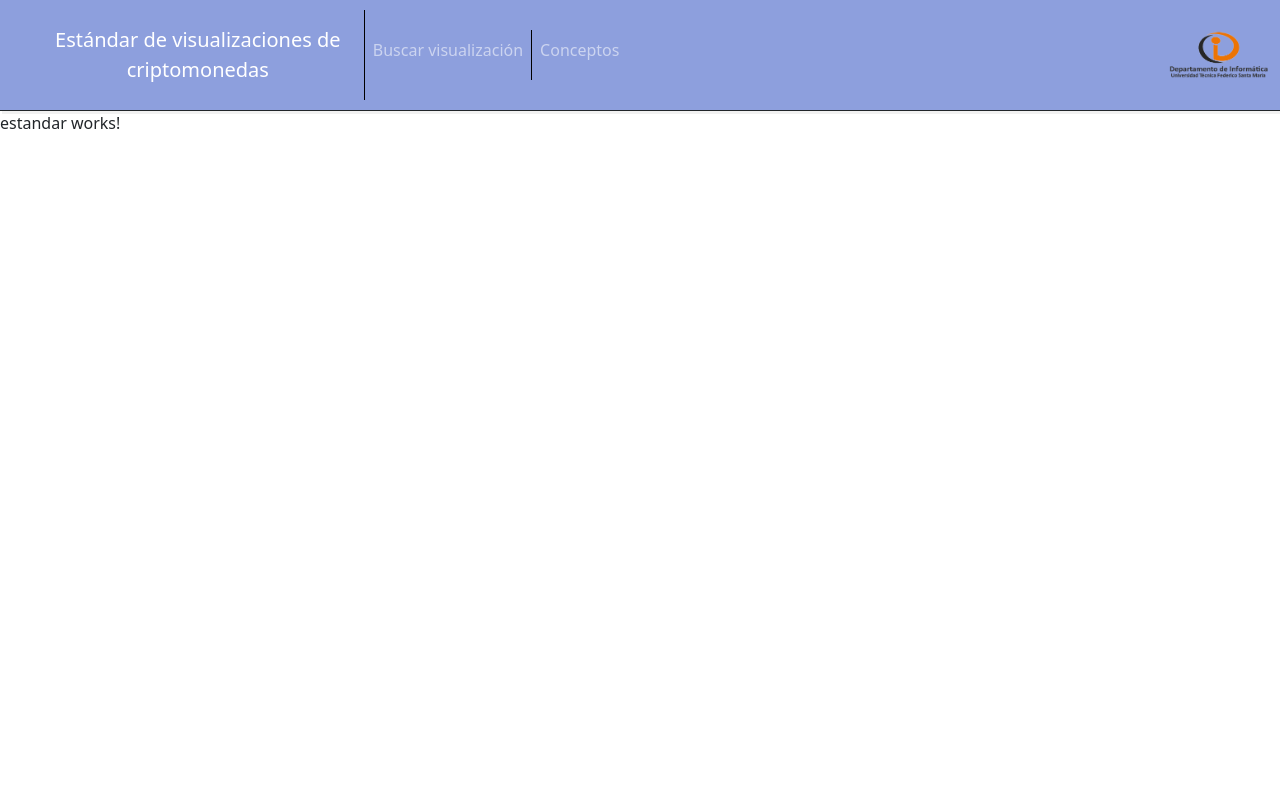
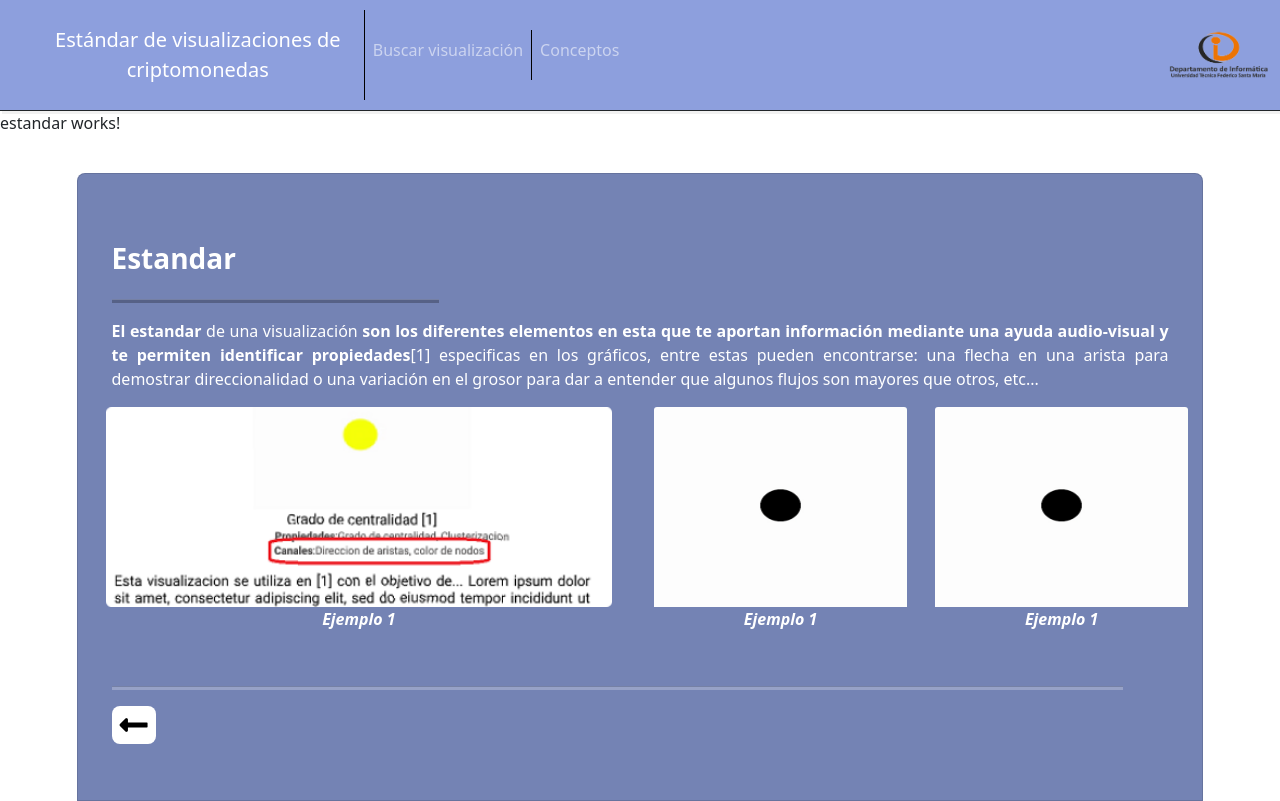
Before and after one commit to pacomauret/memoriaProyecto, an Angular app: page /conceptos/estandar in a window 1280 px wide. Built offline with nearby package versions, Linux system fonts and the light colour scheme.

Commit message:
Buscar visualizacion

```diff
--- a/src/app/estandar/estandar.component.css
+++ b/src/app/estandar/estandar.component.css
@@ -0,0 +1,17 @@
+.centerCard{
+    margin: 3% 6% 0% 6%;
+    background-color: #7483b4;
+    border-radius: 8px;
+    border-bottom-right-radius: 0px;
+    border-bottom-left-radius: 0px;
+}
+
+hr {
+    display: block;
+    height: 2px;
+    border: 0;
+    border-top: 1px solid rgb(124, 124, 124);
+    margin: 1em 0;
+    padding: 0;
+    width: 90%;
+}
--- a/src/app/estandar/estandar.component.html
+++ b/src/app/estandar/estandar.component.html
@@ -1 +1,66 @@
 <p>estandar works!</p>
+
+<body style="margin-top:3%">
+
+
+
+    <section>
+
+        <div class="card centerCard" style='padding-bottom: 0%;color:white'>
+            <h3 style="padding:6% 0% 0 3%"><b>Estandar</b></h3>
+            <div style="margin-left: 3%; display:flex">
+                <hr style="width: 30%;height: 4px;color:black " />
+            </div>
+            <p style='padding: 0 3% 0 3%; text-align: justify;'>
+                <b>El estandar</b> de una visualización <b>son los diferentes elementos en esta que te aportan
+                    información
+                    mediante una ayuda audio-visual y te permiten identificar propiedades</b>[1] especificas en los
+                gráficos,
+                entre estas pueden encontrarse: una flecha en una arista para demostrar direccionalidad o una variación
+                en el grosor para dar a entender que algunos flujos son mayores que otros, etc...
+            </p>
+            <div class="row" style="margin: 0 0%; padding-bottom: 2%; text-align: center;">
+                <div class="col-6">
+                    <img class="card-img-top" src="../../assets/images/image7.png" alt="Card image cap" style='width: 90%;' height="200">
+                    <div class="row">
+                        <i>
+                            <p><b>Ejemplo 1</b>
+                            </p>
+                        </i>
+                    </div>
+                </div>
+                <div class="col-3">
+                    <img class="card-img-top" src="../../assets/images/1D Color Nodos.gif" alt="Card image cap" style='width: 90%;' height="200">
+                    <div class="row">
+                        <i>
+                            <p><b>Ejemplo 1</b>
+                            </p>
+                        </i>
+                    </div>
+                </div>
+                <div class="col-3">
+                    <img class="card-img-top" src="../../assets/images/1D Color Nodos.gif" alt="Card image cap" style='width: 90%;' height="200">
+                    <div class="row">
+                        <i>
+                            <p><b>Ejemplo 1</b>
+                            </p>
+                        </i>
+                    </div>
+                </div>
+            </div>
+            <div style="display:flex">
+                <hr style="margin-left:3%;color:rgb(0, 0, 0); height: 4px;background-color:white ;" />
+            </div>
+            <div>
+                <a [routerLink]="['/conceptos']">
+                    <i class="fas fa-long-arrow-alt-left fa-2x"
+                        style="border-radius: 8px;padding:3px 8px;margin-left: 3%;margin-bottom: 5%;color:black;background-color: white;"></i>
+                </a>
+            </div>
+        </div>
+
+
+    </section>
+    <!--   #############  INFORMACIONES POPUP   ######### -->
+
+</body>
--- a/src/app/nueva-visualizacion/nueva-visualizacion.component.css
+++ b/src/app/nueva-visualizacion/nueva-visualizacion.component.css
@@ -23,3 +23,12 @@ hr {
     min-height: 50%;
     height:90px
   }
+  .SeeMore{
+    background: transparent !important;
+    border-radius: 3px !important;
+    border-style: solid;
+    border-width: 1px;
+    padding: 5px;
+    color:black;
+    text-decoration: solid;
+}
--- a/src/app/nueva-visualizacion/nueva-visualizacion.component.ts
+++ b/src/app/nueva-visualizacion/nueva-visualizacion.component.ts
@@ -11,12 +11,14 @@ declare var $: any
 export class NuevaVisualizacionComponent implements OnInit {
   count = [];
   propiedades: any;
-  canal:string='';
-  visualizacion=[[]];
-  categoria='Escoge una';
-  propiedad='Escoge una';
-  flagAgregar=true;
-  flagFirst=true;
+  canal: string = '';
+  visualizacion = [[]];
+  resultados_prop = '';
+  resultados= [{imagen:'',titulo:'',descripcion:''}];
+  categoria = 'Escoge una';
+  propiedad = 'Escoge una';
+  flagAgregar = true;
+  flagFirst = true;
 
   constructor() { }
 
@@ -25,62 +27,104 @@ export class NuevaVisualizacionComponent implements OnInit {
     $("#informacion").removeClass("active");
     $("#recomendadas").removeClass("active");
   }
-  addCanal(){
-    console.log("categoria=",this.categoria,"propiedad=",this.propiedad)
-    const argumento=[
+
+
+  get_prop() {
+    this.resultados_prop = '';
+    for (var i = 0; i < this.visualizacion.length; i++) {
+      if (this.visualizacion.length - 1 == i) {
+        this.resultados_prop += this.visualizacion[i][1]
+      }
+      else {
+        this.resultados_prop += this.visualizacion[i][1] + ','
+      }
+    }
+  }
+  actualizar_resultados() {
+    var img = ''
+    var img2 = ''
+    if (this.visualizacion.length == 1) {
+      img = '../../assets/images/1D Color Nodos.gif'
+      this.resultados =
+      [{ imagen: img,
+      titulo: "TITULO0",
+      descripcion: "Esta visualización es utilizada en ..."}]
+    }
+    if (this.visualizacion.length == 2) {
+      img = '../../assets/images/2D Tam Ari- Col Nod.gif'
+      img2 = '../../assets/images/2D Tam Nod-Col Nod.gif'
+      this.resultados =
+        [{ imagen: img,
+        titulo: "TITULO1",
+        descripcion: "Esta visualización es utilizada en ..." },
+        { imagen:img2,
+        titulo: "TITULO2",
+        descripcion: "Esta visualización es utilizada en ..."}];
+
+    }
+
+    console.log('this.result', this.resultados)
+  }
+  addCanal() {
+    console.log("categoria=", this.categoria, "propiedad=", this.propiedad)
+    const argumento = [
       this.categoria,
       this.propiedad
     ]
-    console.log("ARGUMENTO=",argumento)
-    if(this.flagFirst==true){
+    console.log("ARGUMENTO=", argumento)
+    if (this.flagFirst == true) {
       this.visualizacion.shift()
-      this.flagFirst=false
+      this.flagFirst = false
     }
 
     this.visualizacion.push(<any>argumento)
+    this.actualizar_resultados()
+    this.get_prop()
   }
-  cambiarPropiedades(categoria:string){
-    console.log("categoria es=",categoria)
-    if (categoria=='Transacciones'){
-      this.propiedades=['a','c'];
+  cambiarPropiedades(categoria: string) {
+    console.log("categoria es=", categoria)
+    if (categoria == 'Transacciones') {
+      this.propiedades = ['Cantidades', 'Tiempos', 'Direcciones'];
 
     }
-    else if(categoria=='Topología'){
-      this.propiedades=['b','d'];
+    else if (categoria == 'Topología') {
+
+      this.propiedades = ['Grado de centralidad', 'Grado de salida y entrada', 'Clusterizacion', 'Herencia entre nodos'];
     }
-    else if(categoria=='Moneda'){
-      this.propiedades=['y','z'];
+    else if (categoria == 'Moneda') {
+      this.propiedades = ['y', 'z'];
     }
-    this.propiedad='Escoge una'
+    this.propiedad = 'Escoge una'
     this.print(this.propiedad)
   }
-  print(value: string){
-    if (value != 'Escoge una'){
-      this.flagAgregar=false
+  print(value: string) {
+    if (value != 'Escoge una') {
+      this.flagAgregar = false
     }
     else {
-      this.flagAgregar=true
+      this.flagAgregar = true
     }
     // console.log("valor es =",value, "flag",this.flagAgregar)
 
   }
-  delete(id:number){
-    console.log("el valor de id=",id,"and visualizacion=",this.visualizacion)
-    if (this.visualizacion.length==1){
-      this.visualizacion=[[]]
-      this.flagFirst=true
+  delete(id: number) {
+    console.log("el valor de id=", id, "and visualizacion=", this.visualizacion)
+    if (this.visualizacion.length == 1) {
+      this.visualizacion = [[]]
+      this.flagFirst = true
     }
-    else{
-      if (id==0){
+    else {
+      if (id == 0) {
         this.visualizacion.shift()
       }
-      else{
-      this.visualizacion.splice(id,id)
+      else {
+        this.visualizacion.splice(id, id)
       }
     }
 
-
-    console.log("el valor de id=",id,"and visualizacion after=",this.visualizacion)
+    this.actualizar_resultados()
+    this.get_prop()
+    console.log("el valor de id=", id, "and visualizacion after=", this.visualizacion)
   }
 
 }
```
Also changed, not shown: src/app/nueva-visualizacion/nueva-visualizacion.component.html (+48 -11 lines).
